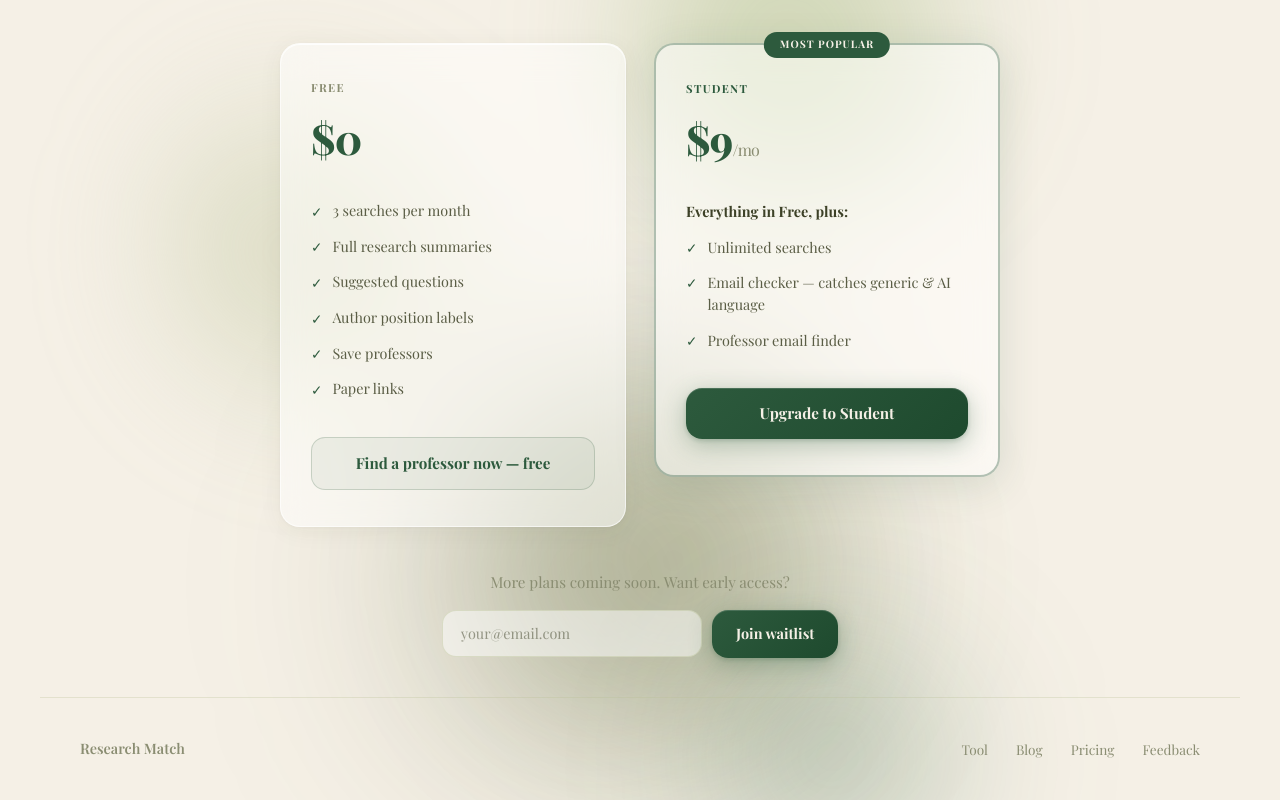
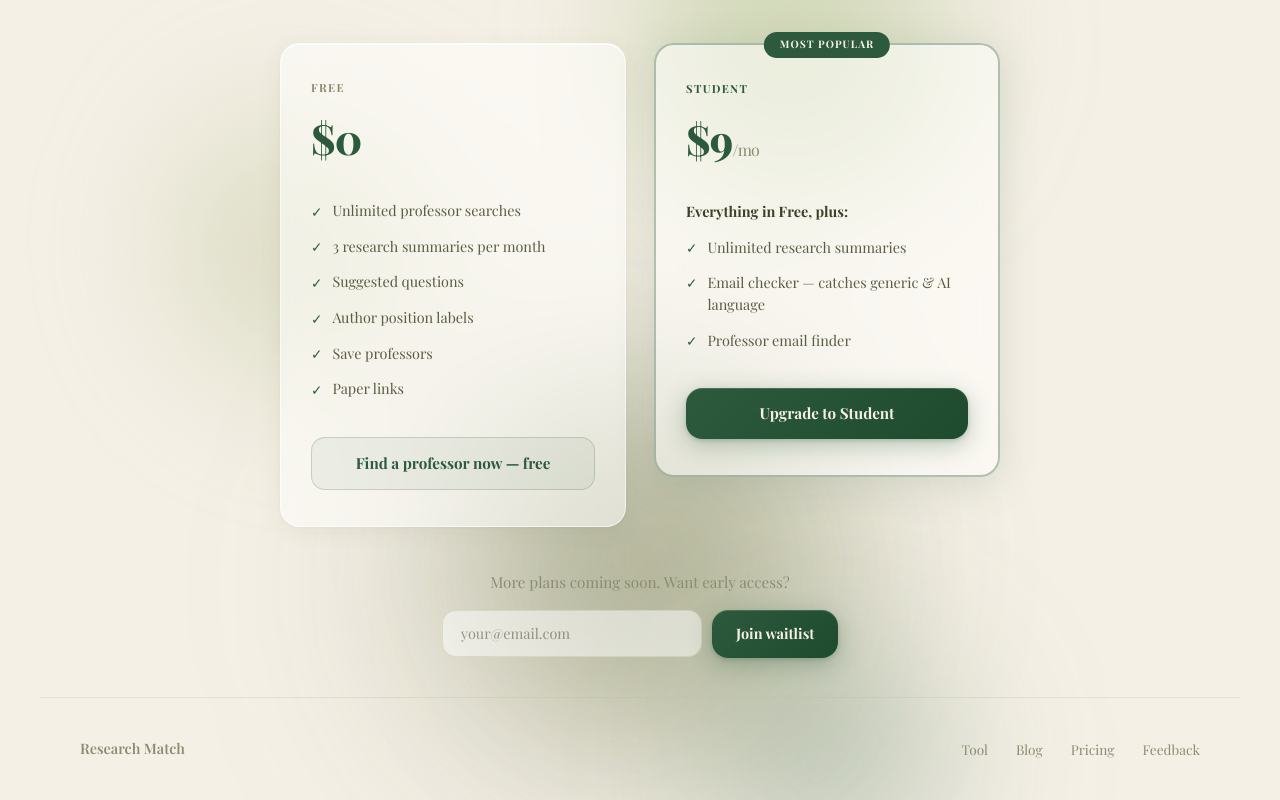
Before and after one commit to jacekimmy/research-match, a Next.js app: page / in a window 1280 px wide. Shown: the part 3131-3931 px from the top of the page. Built offline with nearby package versions, Linux system fonts and the light colour scheme; no server answers; a web font is replaced by a local one.

Commit message:
Switch from search limits to summary limits: unlimited searches, 3 free summaries/month

```diff
--- a/src/app/app/page.tsx
+++ b/src/app/app/page.tsx
@@ -249,22 +249,20 @@ function AppPageInner() {
     return saved.some((a) => a.id === author.id);
   }
 
-  function canSearch(): boolean {
-    // Paid users: unlimited
+  function canSummarize(): boolean {
     if (isPaid) return true;
-    // Check localStorage for anonymous searches
-    const anonSearches = parseInt(localStorage.getItem("research-match-searches") || "0", 10);
+    // Check localStorage for anonymous summaries
+    const anonSummaries = parseInt(localStorage.getItem("research-match-summaries") || "0", 10);
     if (!user) {
-      // No account: 3 searches via localStorage
-      if (anonSearches >= 3) {
+      if (anonSummaries >= 3) {
         setShowAuthModal(true);
         setAuthMode("signup");
-        setAuthError("Create a free account to keep searching.");
+        setAuthError("Create a free account for 3 more summaries this month.");
         return false;
       }
       return true;
     }
-    // Free account: 3 per month
+    // Free account: 3 summaries per month
     if (profile && profile.searches_used >= 3) {
       setShowUpgradeModal(true);
       return false;
@@ -272,17 +270,15 @@ function AppPageInner() {
     return true;
   }
 
-  async function incrementSearch() {
+  async function incrementSummary() {
     if (isPaid) return;
     if (!user) {
-      const current = parseInt(localStorage.getItem("research-match-searches") || "0", 10);
-      localStorage.setItem("research-match-searches", String(current + 1));
+      const current = parseInt(localStorage.getItem("research-match-summaries") || "0", 10);
+      localStorage.setItem("research-match-summaries", String(current + 1));
       return;
     }
-    // Increment in Supabase for free users
     try {
       const { supabase } = await import("@/lib/supabase");
-      // Check if we need to reset monthly counter
       if (profile?.searches_reset_at && new Date() > new Date(profile.searches_reset_at)) {
         const nextMonth = new Date();
         nextMonth.setMonth(nextMonth.getMonth() + 1, 1);
@@ -302,7 +298,6 @@ function AppPageInner() {
 
   async function search() {
     if (!query) return;
-    if (!canSearch()) return;
     setLoading(true);
     setError("");
     setResults([]);
@@ -401,7 +396,7 @@ function AppPageInner() {
         }
       }
       if (authors.length === 0) setError(`No professors found for "${topicName}"${institutionName ? ` at ${institutionName}` : ""}. Try a more specific topic like "machine learning" or "quantum computing".`);
-      if (authors.length > 0) incrementSearch();
+      // searches are now unlimited
       setResults(authors);
       // Fetch nearby professors (different universities, same topic) in background
       if (authors.length > 0 && topicId && institutionId) {
@@ -458,7 +453,6 @@ function AppPageInner() {
 
   async function searchByName() {
     if (!profName.trim()) return;
-    if (!canSearch()) return;
     setLoading(true);
     setError("");
     setResults([]);
@@ -471,7 +465,7 @@ function AppPageInner() {
       const data = await res.json();
       const authors: Author[] = data.results || [];
       if (authors.length === 0) setError(`No professors found matching "${profName}".`);
-      if (authors.length > 0) incrementSearch();
+      // searches are now unlimited
       setResults(authors);
     } catch { setError("Something went wrong. Please try again."); }
     finally { setLoading(false); }
@@ -485,12 +479,16 @@ function AppPageInner() {
   async function loadSummary(author: Author, retry = false) {
     const id = author.id.split("/").pop()!;
     if (!retry && (summaries[id] || loadingSummary[id])) return;
+    // Check if user can view summaries
+    if (!canSummarize()) return;
     if (retry) setSummaries((prev) => { const next = { ...prev }; delete next[id]; return next; });
     setLoadingSummary((prev) => ({ ...prev, [id]: true }));
     try {
       const res = await fetch("/api/summarize", { method: "POST", headers: { "Content-Type": "application/json" }, body: JSON.stringify({ authorId: id }) });
       const data = await res.json();
       setSummaries((prev) => ({ ...prev, [id]: { summary: data.summary || data.error || "Summary unavailable. Try again or visit their faculty page.", highlights: data.highlights || [], questions: data.questions || [] } }));
+      // Increment summary count after successful load
+      incrementSummary();
     } catch { setSummaries((prev) => ({ ...prev, [id]: { summary: "Summary unavailable. Try again or visit their faculty page.", highlights: [], questions: [] } })); }
     finally { setLoadingSummary((prev) => ({ ...prev, [id]: false })); }
   }
@@ -1254,7 +1252,7 @@ function AppPageInner() {
         <div style={{ position: "fixed", inset: 0, zIndex: 100, display: "flex", alignItems: "center", justifyContent: "center", background: "rgba(245,240,230,0.85)", backdropFilter: "blur(12px)" }} onClick={() => setShowUpgradeModal(false)}>
           <div className="glass-card" style={{ padding: "40px", maxWidth: "420px", width: "90%" }} onClick={(e) => e.stopPropagation()}>
             <h3 style={{ fontSize: "1.4rem", fontWeight: 700, color: "#2d5a3d", marginBottom: "8px" }}>Upgrade to Student</h3>
-            <p style={{ fontSize: "0.9rem", color: "#8A8D72", marginBottom: "24px" }}>Unlimited searches, email checker, and professor email finder.</p>
+            <p style={{ fontSize: "0.9rem", color: "#8A8D72", marginBottom: "24px" }}>Unlimited summaries, email checker, and professor email finder.</p>
             <div style={{ display: "flex", justifyContent: "center", marginBottom: "24px" }}>
               <div style={{
                 display: "inline-flex", background: "rgba(45,90,61,0.08)",
@@ -1280,7 +1278,7 @@ function AppPageInner() {
               </div>
             </div>
             <ul style={{ listStyle: "none", padding: 0, marginBottom: "24px" }}>
-              {["Unlimited searches", "Email checker with red-flag detection", "Professor email finder", "Everything in Free"].map((f) => (
+              {["Unlimited research summaries", "Email checker with red-flag detection", "Professor email finder", "Everything in Free"].map((f) => (
                 <li key={f} style={{ fontSize: "0.9rem", color: "#5A5D45", padding: "5px 0", display: "flex", gap: "8px" }}>
                   <span style={{ color: "#2d5a3d" }}>✓</span> {f}
                 </li>
--- a/src/app/page.tsx
+++ b/src/app/page.tsx
@@ -463,7 +463,7 @@ export default function LandingPage() {
             <p style={{ fontSize: "0.7rem", fontWeight: 700, color: "#8A8D72", textTransform: "uppercase", letterSpacing: "0.12em", marginBottom: "10px" }}>Free</p>
             <p style={{ fontSize: "2.6rem", fontWeight: 800, color: "#2d5a3d", marginBottom: "24px", letterSpacing: "-0.02em" }}>$0</p>
             <ul style={{ listStyle: "none", padding: 0, marginBottom: "30px" }}>
-              {["3 searches per month", "Full research summaries", "Suggested questions", "Author position labels", "Save professors", "Paper links"].map((f) => (
+              {["Unlimited professor searches", "3 research summaries per month", "Suggested questions", "Author position labels", "Save professors", "Paper links"].map((f) => (
                 <li key={f} style={{ fontSize: "0.9rem", color: "#5A5D45", padding: "7px 0", display: "flex", gap: "10px", alignItems: "center" }}>
                   <span style={{ color: "#2d5a3d", fontSize: "0.85rem" }}>✓</span> {f}
                 </li>
@@ -499,7 +499,7 @@ export default function LandingPage() {
             <ul style={{ listStyle: "none", padding: 0, marginBottom: "30px" }}>
               <li style={{ fontSize: "0.9rem", color: "#3D4127", padding: "7px 0", fontWeight: 700 }}>Everything in Free, plus:</li>
               {[
-                "Unlimited searches",
+                "Unlimited research summaries",
                 "Email checker — catches generic & AI language",
                 "Professor email finder",
               ].map((f) => (
--- a/src/app/profile/page.tsx
+++ b/src/app/profile/page.tsx
@@ -44,8 +44,8 @@ export default function ProfilePage() {
   const planLabel = isPaid
     ? profile?.plan_type === "student_annual" ? "Student (Annual)" : "Student (Monthly)"
     : "Free";
-  const searchesUsed = profile?.searches_used ?? 0;
-  const searchesLeft = isPaid ? "Unlimited" : `${Math.max(0, 3 - searchesUsed)} of 3`;
+  const summariesUsed = profile?.searches_used ?? 0;
+  const summariesLeft = isPaid ? "Unlimited" : `${Math.max(0, 3 - summariesUsed)} of 3`;
   const resetDate = profile?.searches_reset_at
     ? new Date(profile.searches_reset_at).toLocaleDateString("en-US", { month: "short", day: "numeric" })
     : "—";
@@ -121,7 +121,7 @@ export default function ProfilePage() {
           gap: "16px", marginBottom: "24px",
         }}>
           {[
-            { label: "Searches left", value: searchesLeft, icon: "🔍", sub: isPaid ? "No limits" : `Resets ${resetDate}` },
+            { label: "Summaries left", value: summariesLeft, icon: "📄", sub: isPaid ? "No limits" : `Resets ${resetDate}` },
             { label: "Days active", value: daysActive.toString(), icon: "📅", sub: "Keep going!" },
             { label: "Professors saved", value: (JSON.parse(localStorage.getItem("research-match-saved") || "[]")).length.toString(), icon: "⭐", sub: "Your picks" },
           ].map((stat, i) => (
@@ -151,7 +151,7 @@ export default function ProfilePage() {
               { feature: "Author position labels", included: true },
               { feature: "Save professors", included: true },
               { feature: "Paper links", included: true },
-              { feature: "Unlimited searches", included: isPaid },
+              { feature: "Unlimited summaries", included: isPaid },
               { feature: "Email checker", included: isPaid },
               { feature: "Professor email finder", included: isPaid },
               { feature: "Nearby professor access", included: isPaid },
```
